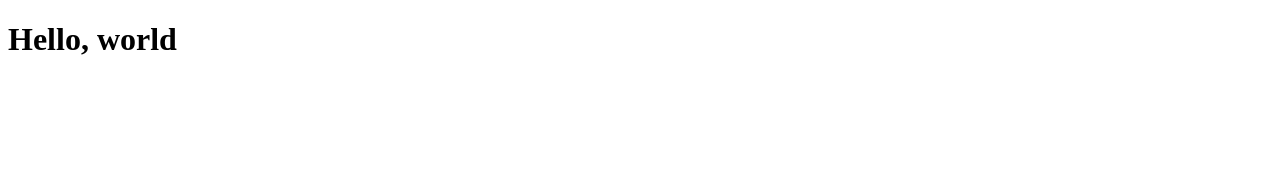
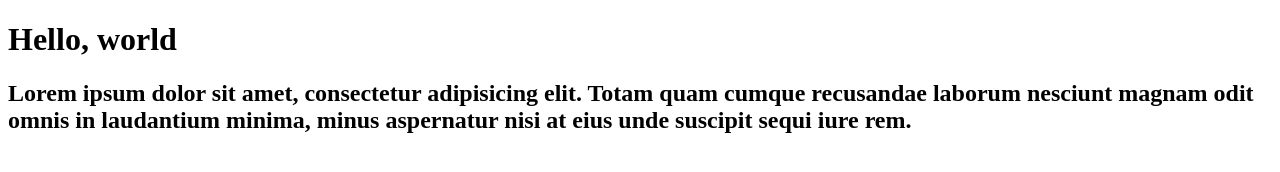
Before and after one commit to alanramosdesouza/curso-git, a plain HTML site: page index.html in a window 1280 px wide. Drawn offline with Linux system fonts and the light colour scheme.

Commit message:
10° commit - Adicionei o texto lorem no h2

```diff
--- a/index.html
+++ b/index.html
@@ -7,5 +7,6 @@
 </head>
 <body>
     <h1>Hello, world</h1>
+    <h2>Lorem ipsum dolor sit amet, consectetur adipisicing elit. Totam quam cumque recusandae laborum nesciunt magnam odit omnis in laudantium minima, minus aspernatur nisi at eius unde suscipit sequi iure rem.</h2>
 </body>
 </html>
```
